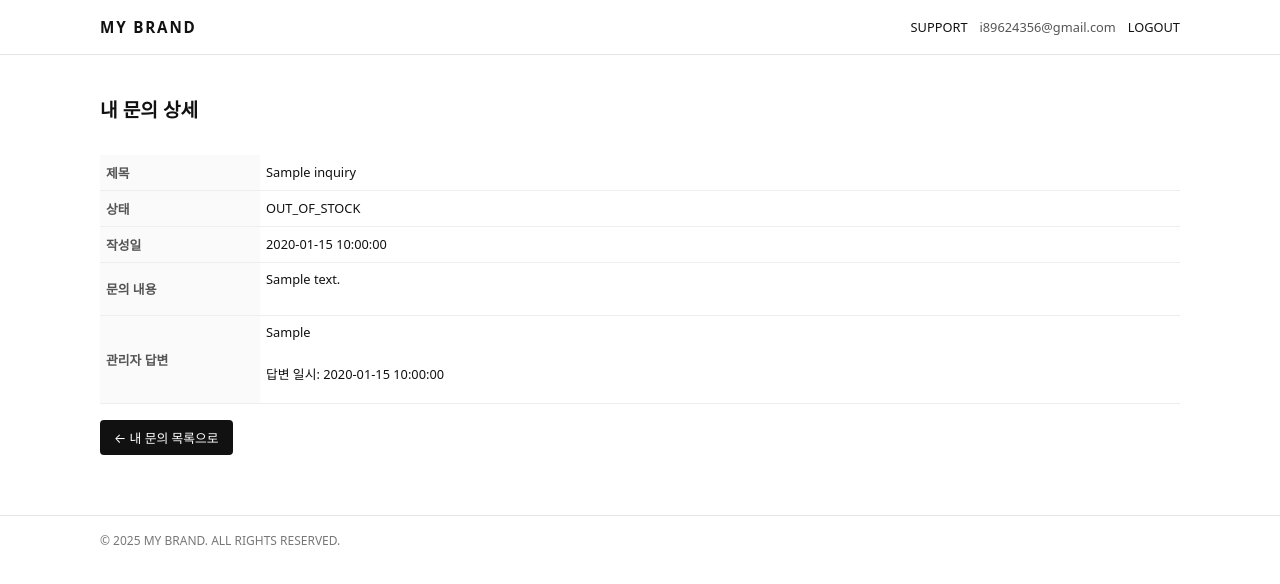
After one commit to i89624356-web/waste-shopping, a Flask app: page /support/1 in a window 1280 px wide. The commit adds this page. Shown: the top 584 px of the page. Run offline with Flask 3, Linux system fonts and the light colour scheme; a user stored in the database is signed in; a database or web service that is not in the repository returns one stand-in record (values such as "Sample title"); some libraries are stand-ins or nearby versions.

Commit message:
removed ID in support page

```diff
--- a/app.py
+++ b/app.py
@@ -308,7 +308,6 @@ def logout():
 # ============================================
 @app.route("/support", methods=["GET", "POST"])
 def support():
-    # 로그인 안 했으면 로그인 페이지로
     if not session.get("user_id"):
         flash("로그인이 필요한 서비스입니다.", "error")
         return redirect(url_for("login"))
@@ -319,7 +318,7 @@ def support():
 
     cur = db.cursor(cursor_factory=psycopg2.extras.RealDictCursor)
 
-    # POST: 문의 저장
+    # POST: 문의 저장 (기존 코드 그대로)
     if request.method == "POST":
         subject = request.form.get("subject", "").strip()
         message = request.form.get("message", "").strip()
@@ -328,7 +327,8 @@ def support():
             flash("제목과 내용을 모두 입력하세요.", "error")
         else:
             now = datetime.now().isoformat(timespec="seconds")
-            cur.execute(
+            cur2 = db.cursor()
+            cur2.execute(
                 """
                 INSERT INTO inquiries (user_id, email, subject, message, status, created_at)
                 VALUES (%s, %s, %s, %s, 'OPEN', %s)
@@ -339,10 +339,11 @@ def support():
             flash("문의가 접수되었습니다.", "success")
             return redirect(url_for("support"))
 
-    # GET: 내가 보낸 문의 목록
+    # GET: 내가 보낸 문의 목록 (관리자 답변까지 같이 가져오기)
     cur.execute(
         """
-        SELECT id, subject, message, status, created_at, admin_reply, replied_at
+        SELECT id, subject, status, created_at,
+               admin_reply, replied_at
         FROM inquiries
         WHERE user_id = %s
         ORDER BY created_at DESC
@@ -352,6 +353,44 @@ def support():
     inquiries = cur.fetchall()
 
     return render_template("support.html", inquiries=inquiries)
+
+
+# ============================================
+# 라우트: 사용자 - 내 문의 상세 보기
+# ============================================
+@app.route("/support/<int:inquiry_id>")
+def support_detail(inquiry_id):
+    if not session.get("user_id"):
+        flash("로그인이 필요한 서비스입니다.", "error")
+        return redirect(url_for("login"))
+
+    db = get_db()
+    cur = db.cursor(cursor_factory=psycopg2.extras.RealDictCursor)
+
+    user_id = session["user_id"]
+
+    # 내가 쓴 문의만 조회 가능하게 (다른 사람 문의는 404)
+    cur.execute(
+        """
+        SELECT
+            id,
+            subject,
+            message,
+            status,
+            created_at,
+            admin_reply,
+            replied_at
+        FROM inquiries
+        WHERE id = %s AND user_id = %s
+        """,
+        (inquiry_id, user_id),
+    )
+    inquiry = cur.fetchone()
+
+    if inquiry is None:
+        abort(404)
+
+    return render_template("support_detail.html", inquiry=inquiry)
 
 
 # =======================
--- a/static/style.css
+++ b/static/style.css
@@ -445,6 +445,12 @@ pre.inquiry-text {
     /* 기존 pre-wrap 유지 */
 }
 
+pre.inquiry-text {
+    font-family: inherit;
+    font-size: inherit;
+    line-height: 1.4;
+}
+
 /* 반응형 */
 @media (max-width: 768px) {
     .product-detail-main {
--- /dev/null
+++ b/templates/support_detail.html
@@ -0,0 +1,57 @@
+{% extends "base.html" %}
+
+{% block title %}내 문의 상세 | MY BRAND{% endblock %}
+
+{% block content %}
+<section class="admin-header">
+    <h1 class="admin-title">내 문의 상세</h1>
+</section>
+
+<section class="admin-table-wrap">
+    <table class="admin-table">
+        <tbody>
+            <tr>
+                <th style="width: 160px;">제목</th>
+                <td>{{ inquiry.subject }}</td>
+            </tr>
+            <tr>
+                <th>상태</th>
+                <td>{{ inquiry.status }}</td>
+            </tr>
+            <tr>
+                <th>작성일</th>
+                <td>{{ inquiry.created_at }}</td>
+            </tr>
+            <tr>
+                <th>문의 내용</th>
+                <td>
+                    <pre class="inquiry-text" style="white-space: pre-wrap; margin: 0;">
+{{ inquiry.message }}
+          </pre>
+                </td>
+            </tr>
+            <tr>
+                <th>관리자 답변</th>
+                <td>
+                    {% if inquiry.admin_reply %}
+                    <pre class="inquiry-text" style="white-space: pre-wrap; margin: 0;">
+{{ inquiry.admin_reply }}
+            </pre>
+                    {% if inquiry.replied_at %}
+                    <p class="helper-text" style="margin-top: 4px;">
+                        답변 일시: {{ inquiry.replied_at }}
+                    </p>
+                    {% endif %}
+                    {% else %}
+                    <span class="helper-text">아직 등록된 답변이 없습니다.</span>
+                    {% endif %}
+                </td>
+            </tr>
+        </tbody>
+    </table>
+
+    <div style="margin-top: 16px;">
+        <a href="{{ url_for('support') }}" class="admin-button">← 내 문의 목록으로</a>
+    </div>
+</section>
+{% endblock %}
```
Also changed, not shown: templates/support.html (+5 -3 lines).
